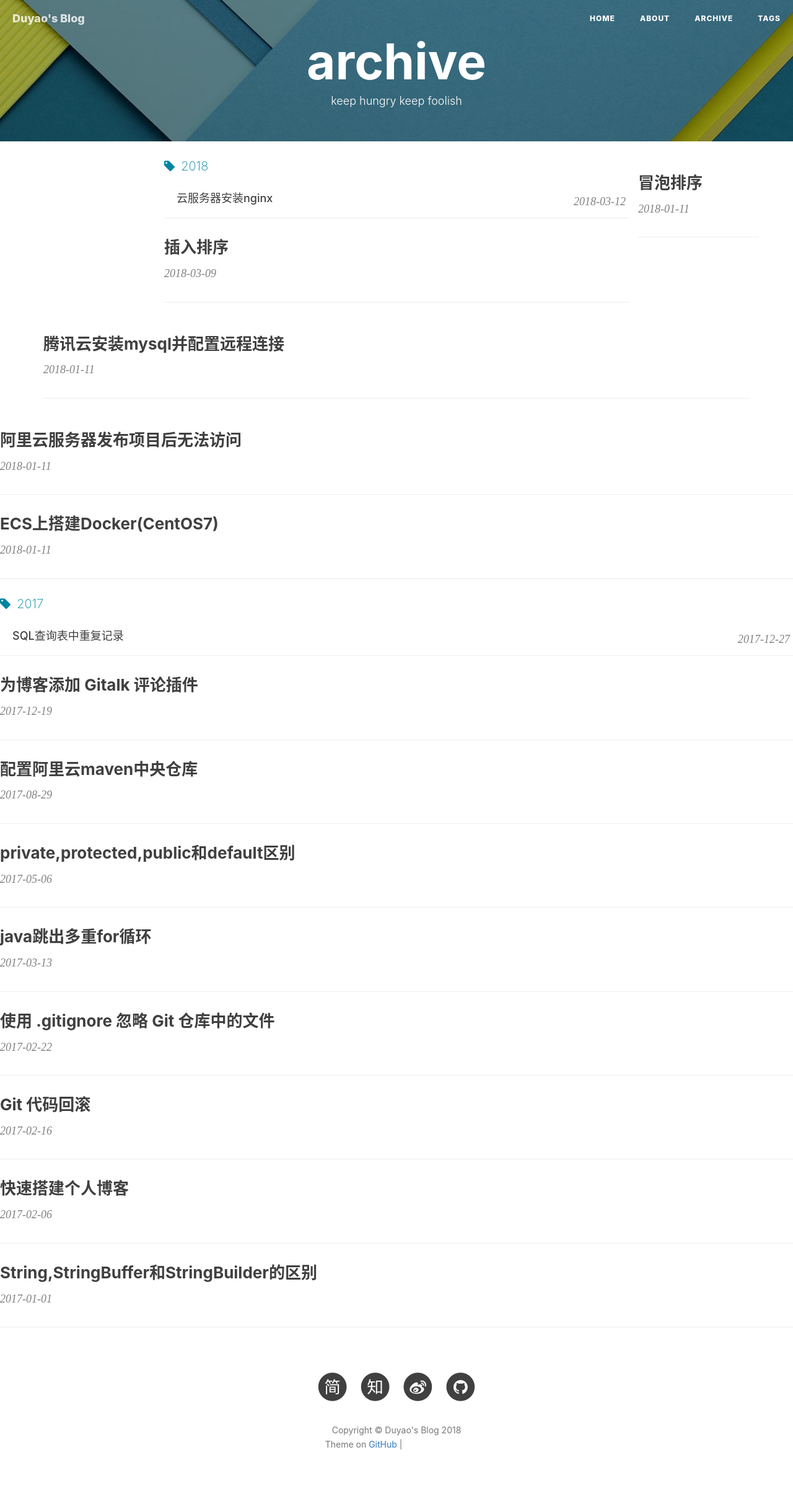
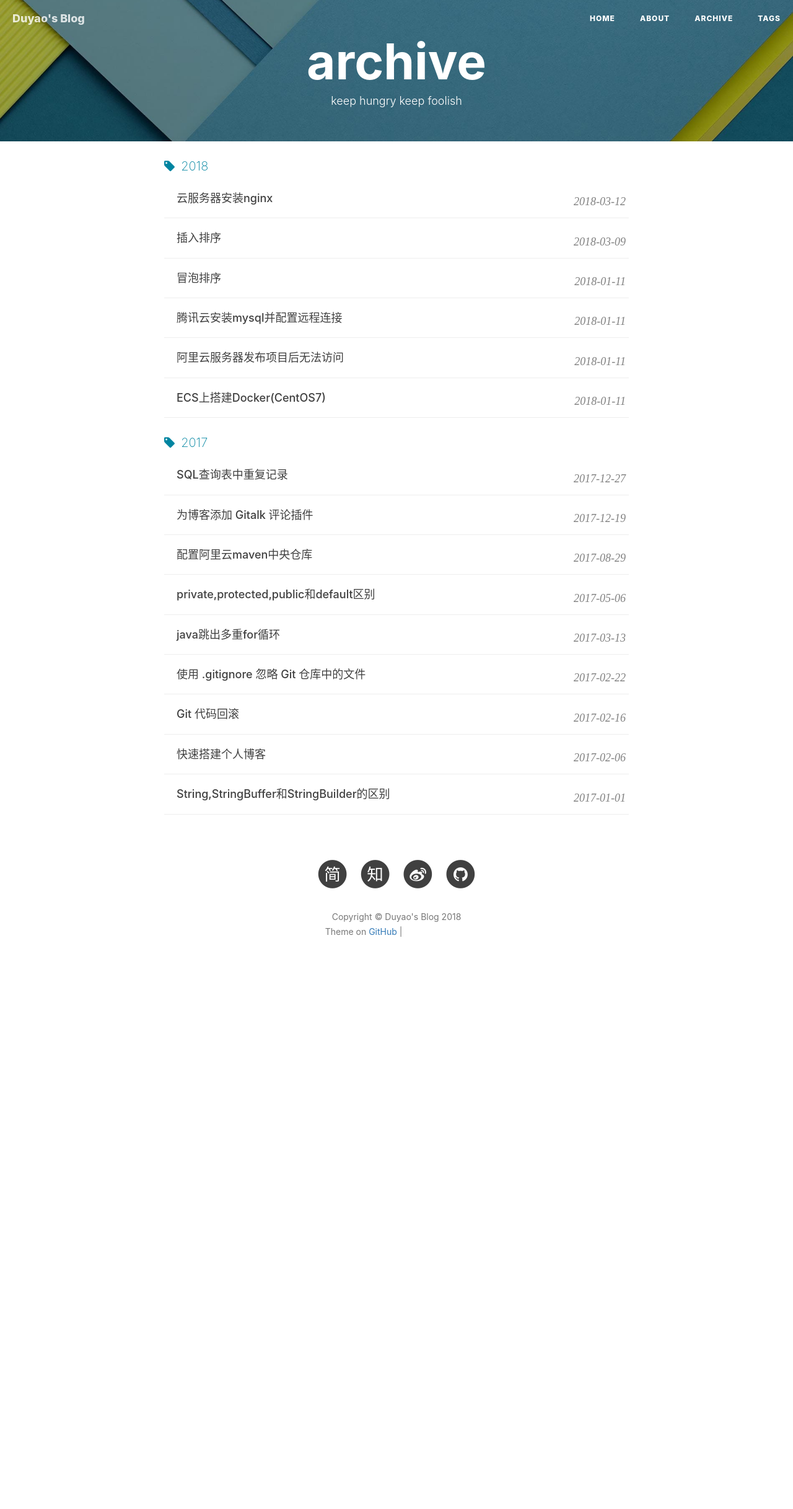
Before and after one commit to runner1920/runner1920.github.io, a Jekyll site: the page built from archive.html, in a window 1280 px wide. Shown: the whole page at 62% size. Built offline with Jekyll 4.4.1, drawn with Linux system fonts in a browser that asks for light colours; nearby versions of some CDN libraries; comment, search, counter and statistics services are not loaded; after the commit the page ends 1607 px from its top, so only the background shows below that; grey boxes are pictures that could not be loaded.

Commit message:
时间轴修改

```diff
--- a/archive.html
+++ b/archive.html
@@ -54,8 +54,8 @@ header-img: "img/tag-bg-o.jpg"
 						<p class="post-meta">{{ post.date | date:"%Y-%m-%d" }}</p>
 					</div>
 					<hr>
-				</div>
-			{% endfor %}
+				{% endfor %}
+			</div>
 		</div>
 	</div>
 </div>
```
